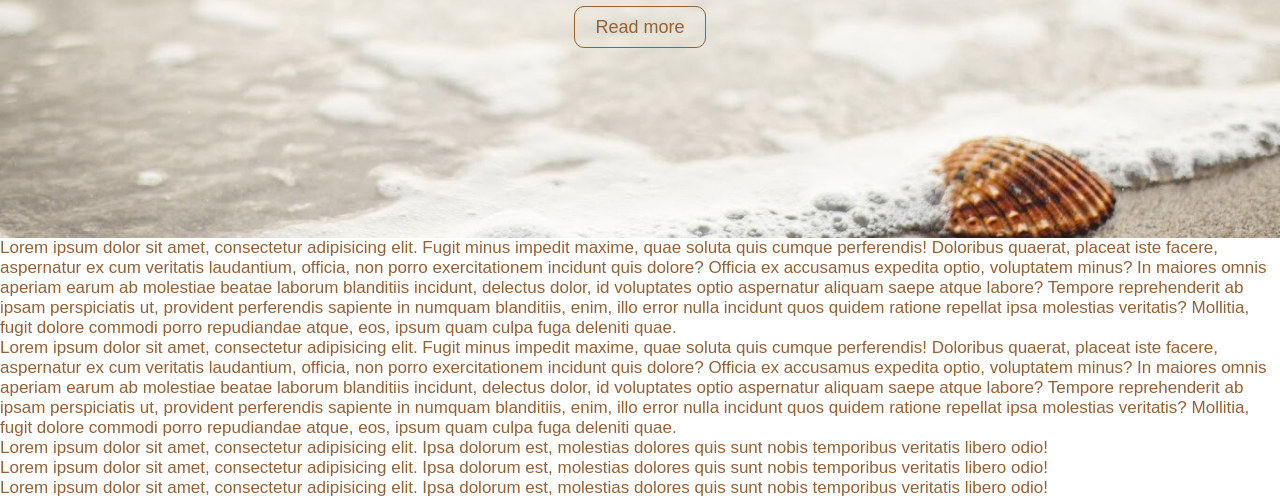
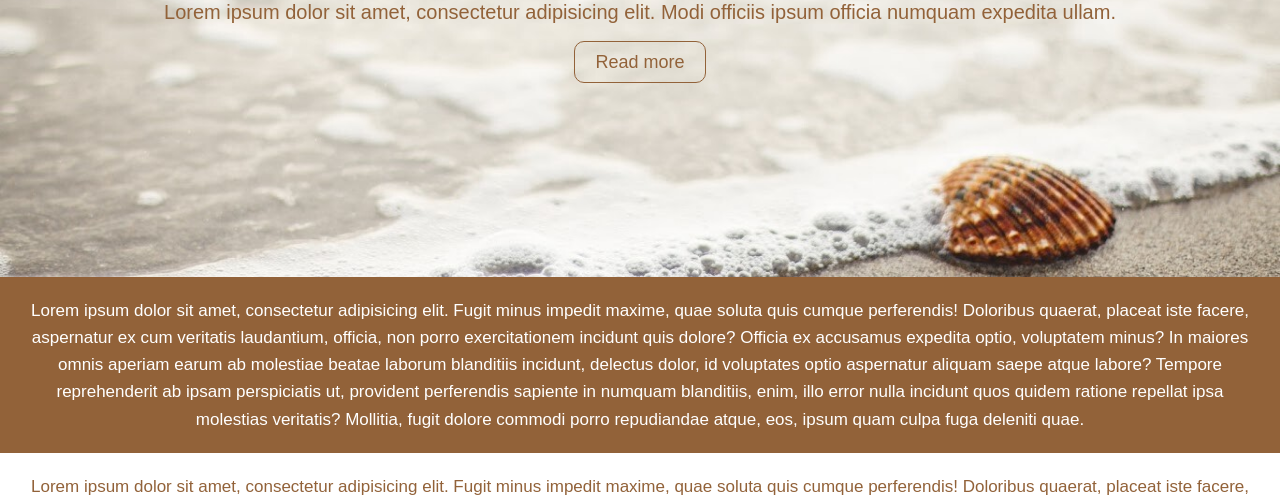
Before and after one commit to ashka-dp-ua/css-hw1, a plain HTML site: page index.html in a window 1280 px wide. Shown: the part 304-802 px from the top of the page. Drawn offline with Linux system fonts and the light colour scheme.

Commit message:
Add main content

```diff
--- a/assets/css/styles.css
+++ b/assets/css/styles.css
@@ -5,9 +5,10 @@
 }
 
 body {
+  font-family: Arial, Helvetica, sans-serif;
   color: #926239;
-  font-family: Arial, Helvetica, sans-serif;
   font-size: 17px;
+  line-height: 1.6;
 }
 
 header {
@@ -44,7 +45,6 @@
   border-radius: 10px;
   padding: 10px 20px;
   margin: 20px 0 0;
-
 }
 .btn {
   color: inherit;
@@ -53,3 +53,16 @@
   color: white;
   background-color: #926239;
 }
+
+main {
+    text-align: center;
+}
+
+main p {
+    padding: 20px 30px;
+}
+
+.brown {
+    color: white;
+    background-color: #926239;
+}
--- a/index.html
+++ b/index.html
@@ -14,15 +14,13 @@
         <p>
           Lorem ipsum dolor sit amet, consectetur adipisicing elit. Modi officiis ipsum officia numquam expedita ullam.
         </p>
-        <!-- <button class="btn"> -->
           <a class="btn" href="#" target="_blank">Read more</a>
-        <!-- </button> -->
       </section>
     </header>
 
     <main>
       <!-- Тут буде основний контент -->
-      <p>
+      <p class="brown">
         Lorem ipsum dolor sit amet, consectetur adipisicing elit. Fugit minus impedit maxime, quae soluta quis cumque
         perferendis! Doloribus quaerat, placeat iste facere, aspernatur ex cum veritatis laudantium, officia, non porro
         exercitationem incidunt quis dolore? Officia ex accusamus expedita optio, voluptatem minus? In maiores omnis
```
